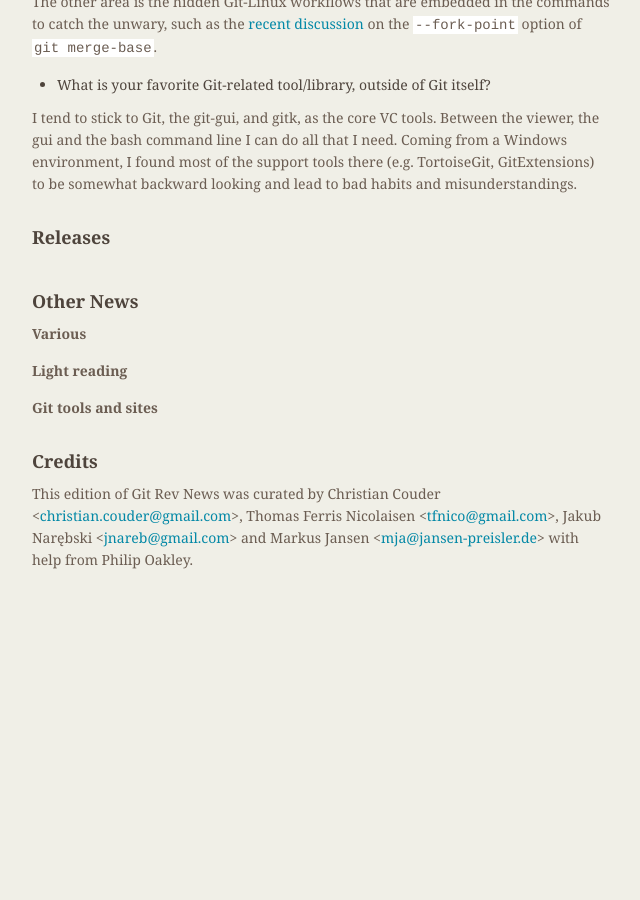
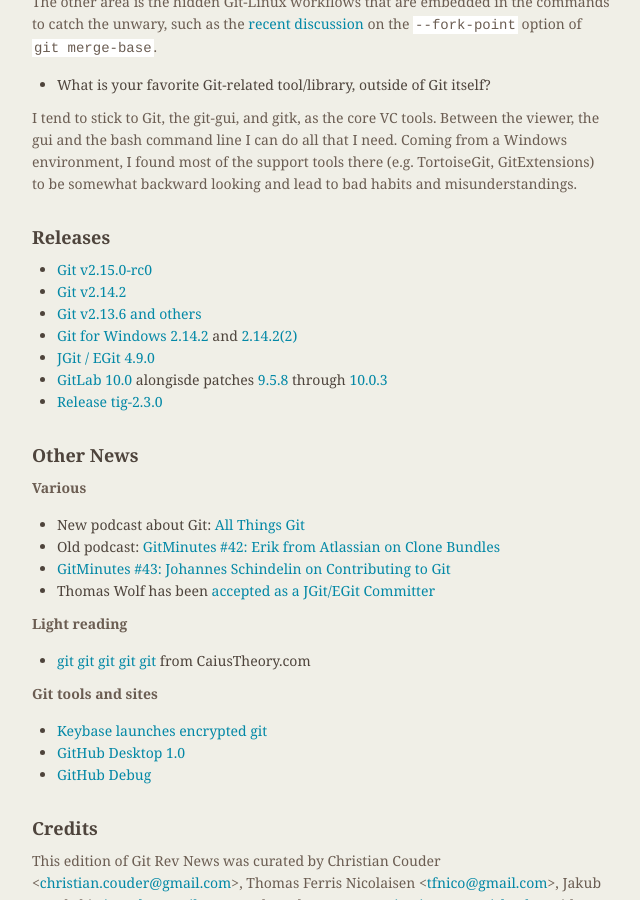
Before and after one commit to git/git.github.io, a Jekyll site: the page built from rev_news/drafts/edition-32.md, in a window 1280 px wide and 900 px high, scrolled down 6646 px. Shown: the whole window, without its empty margins (472-1112 px from the left). Built offline with Jekyll 4.4.1, drawn with Linux system fonts in a browser that asks for light colours; before the commit the page ends 7232 px from its top, so only the background shows below that.

Commit message:
rn-32: add releases and links

```diff
--- a/rev_news/drafts/edition-32.md
+++ b/rev_news/drafts/edition-32.md
@@ -385,17 +385,32 @@
 
 ## Releases
 
+* [Git v2.15.0-rc0](https://public-inbox.org/git/xmqq7ewa87fw.fsf@gitster.mtv.corp.google.com/)
+* [Git v2.14.2](https://public-inbox.org/git/xmqqwp4m9ejl.fsf@gitster.mtv.corp.google.com/)
+* [Git v2.13.6 and others](https://public-inbox.org/git/xmqqy3p29ekj.fsf@gitster.mtv.corp.google.com/)
+* [Git for Windows 2.14.2](https://github.com/git-for-windows/git/releases/tag/v2.14.2.windows.1) and [2.14.2(2)](https://github.com/git-for-windows/git/releases/tag/v2.14.2.windows.2)
+* [JGit / EGit 4.9.0](http://dev.eclipse.org/mhonarc/lists/jgit-dev/msg03430.html)
+* [GitLab 10.0](https://about.gitlab.com/2017/09/22/gitlab-10-0-released/) alongisde patches [9.5.8](https://about.gitlab.com/2017/10/04/gitlab-9-dot-5-dot-8-released/) through [10.0.3](https://about.gitlab.com/2017/10/05/gitlab-10-dot-0-dot-3-released/)
+* [Release tig-2.3.0](https://github.com/jonas/tig/releases/tag/tig-2.3.0)
 
 ## Other News
 
 __Various__
 
+* New podcast about Git: [All Things Git](http://www.allthingsgit.com/)
+* Old podcast: [GitMinutes #42: Erik from Atlassian on Clone Bundles](http://episodes.gitminutes.com/2017/09/gitminutes-42-erik-from-atlassian-on.html)
+* [GitMinutes #43: Johannes Schindelin on Contributing to Git](http://episodes.gitminutes.com/2017/10/gitminutes-43-johannes-schindelin-on.html)
+* Thomas Wolf has been [accepted as a JGit/EGit Committer](http://dev.eclipse.org/mhonarc/lists/jgit-dev/msg03428.html)
 
 __Light reading__
 
+* [git git git git git](http://caiustheory.com/git-git-git-git-git/) from CaiusTheory.com
 
 __Git tools and sites__
 
+* [Keybase launches encrypted git](https://keybase.io/blog/encrypted-git-for-everyone)
+* [GitHub Desktop 1.0](https://github.com/blog/2437-announcing-github-desktop-1-0)
+* [GitHub Debug](https://githubengineering.com/github-debug/)
 
 ## Credits
 
```
